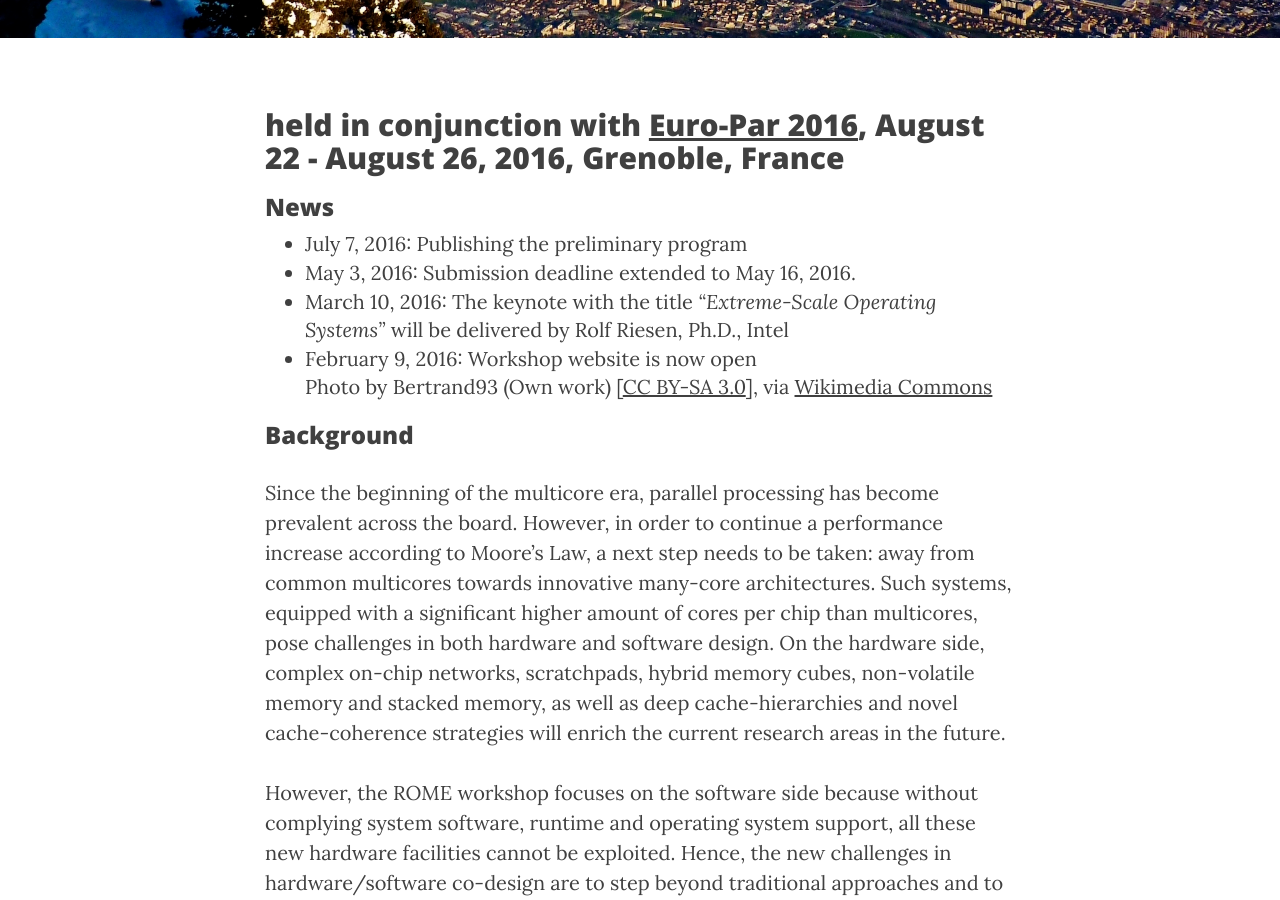
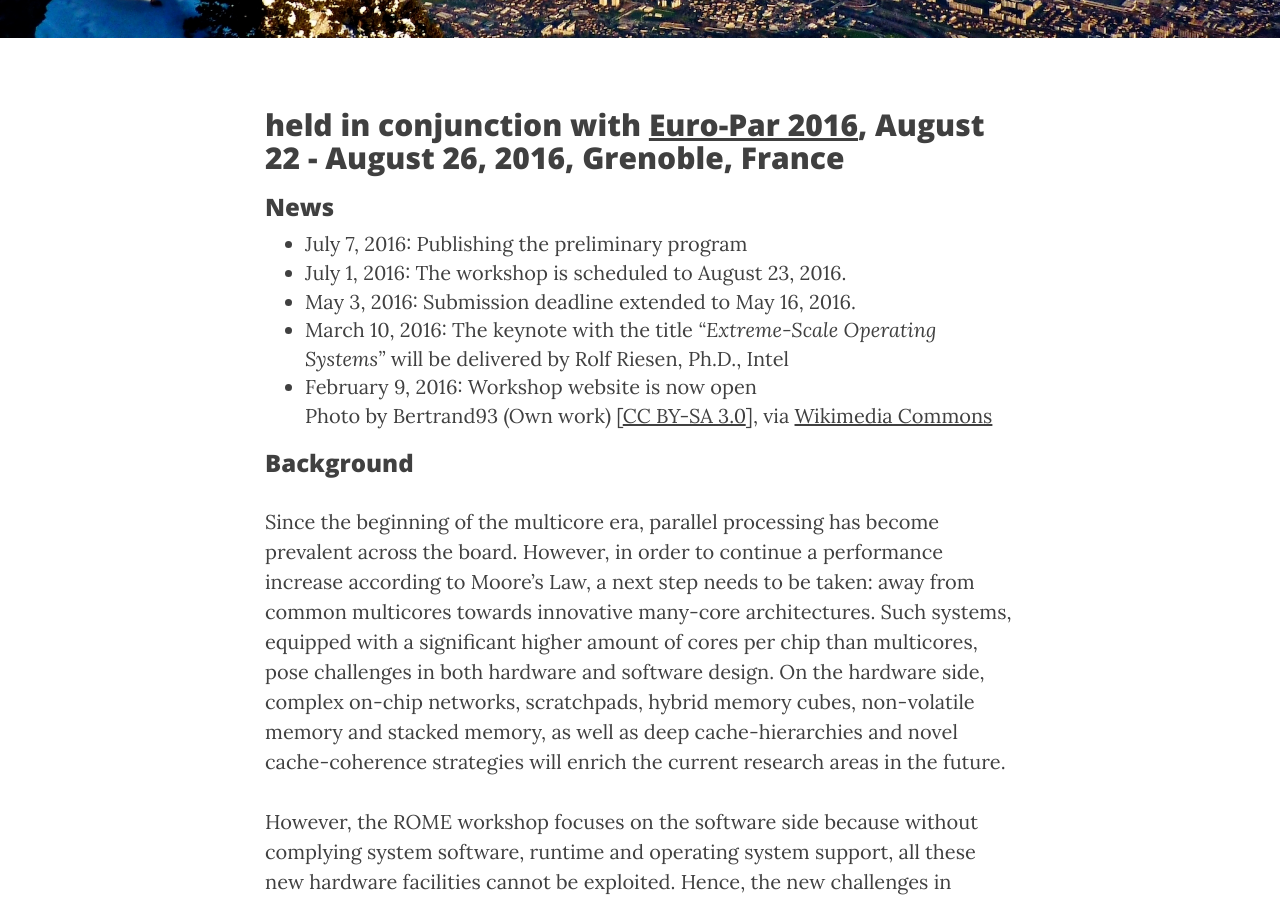
Before and after one commit to WROME/wrome.github.io, a Jekyll site: the page built from grenoble2016.md, in a window 1280 px wide and 900 px high, scrolled down 406 px. Built offline with Jekyll 4.4.1, drawn with Linux system fonts in a browser that asks for light colours; nearby versions of some CDN libraries.

```diff
--- a/grenoble2016.md
+++ b/grenoble2016.md
@@ -9,6 +9,7 @@
 
 ### News
 * July 7, 2016: Publishing the preliminary program
+* July 1, 2016: The workshop is scheduled to August 23, 2016.
 * May 3, 2016: Submission deadline extended to May 16, 2016.
 * March 10, 2016: The keynote with the title *"Extreme-Scale Operating Systems"* will be delivered by Rolf Riesen, Ph.D., Intel
 * February 9, 2016: Workshop website is now open<br>Photo by Bertrand93 (Own work) [[CC BY-SA 3.0](http://creativecommons.org/licenses/by-sa/3.0)], via [Wikimedia Commons](https://commons.wikimedia.org/wiki/File%3AMoucherotte_23_12_11_092_(2)_final.JPG)
```
